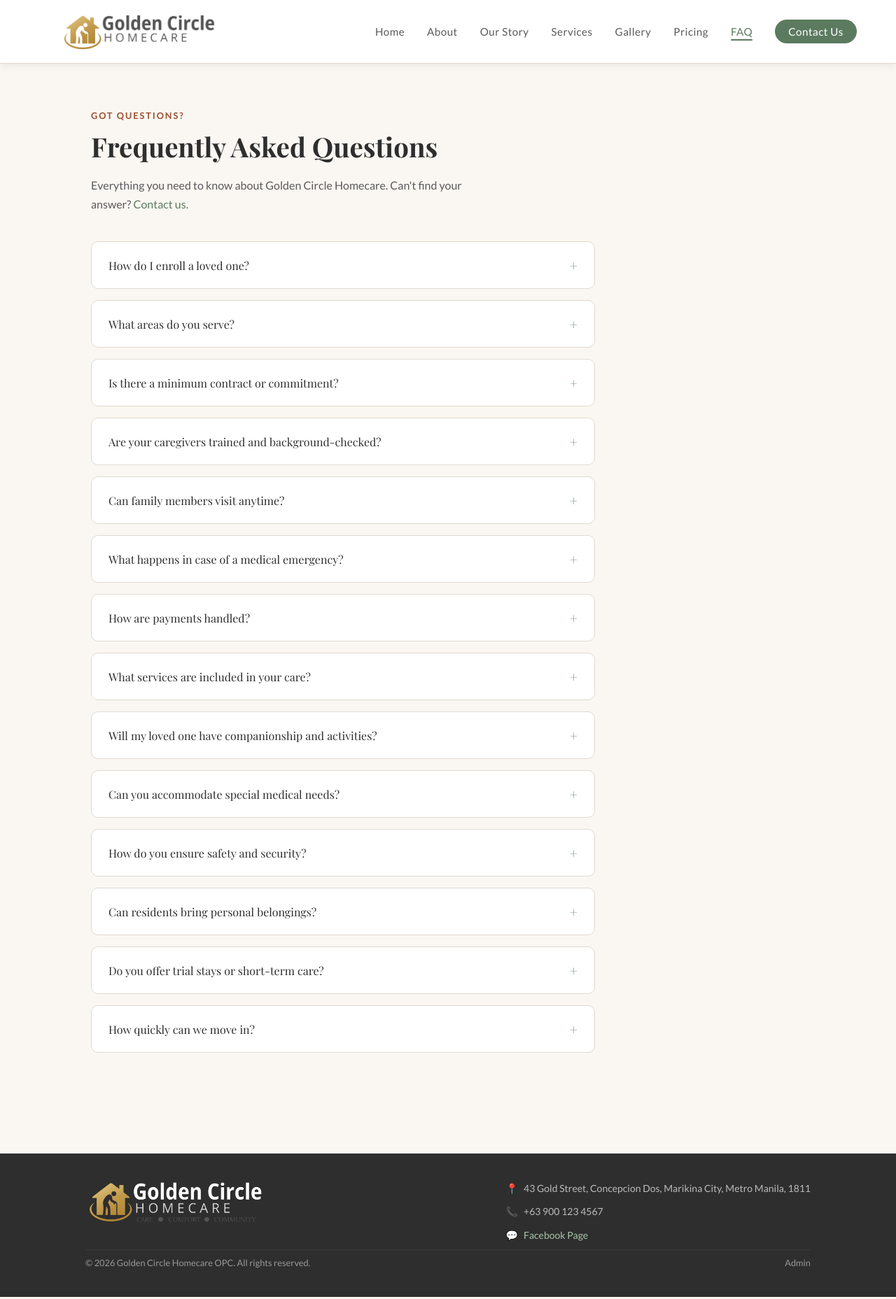
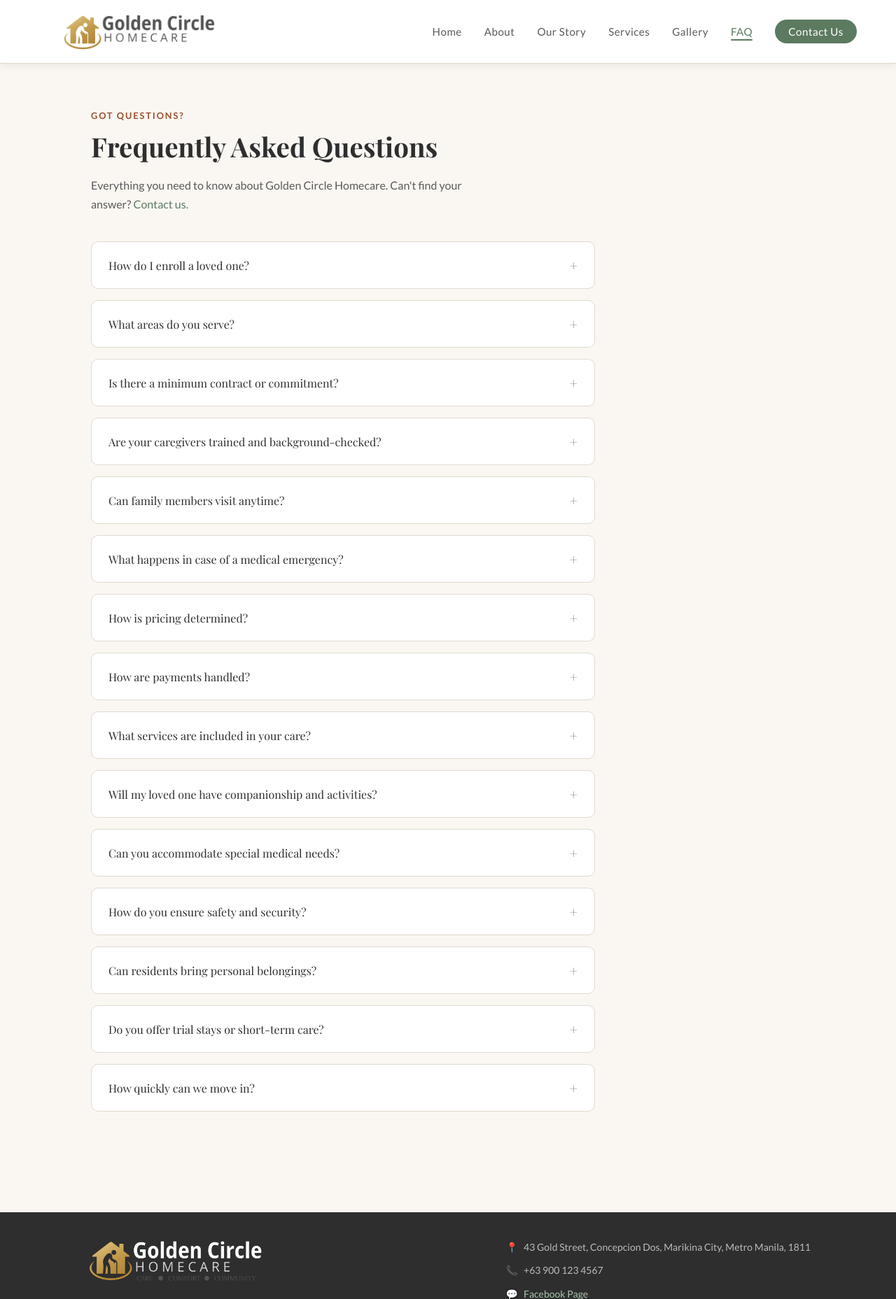
Before and after one commit to Joloham/capati-homecare-website, a Flask app: page /faq in a window 1280 px wide. Shown: the top 1857 px of the page at 70% size. Run offline with Flask 3, Linux system fonts and the light colour scheme.

Commit message:
removed pricing page entirely for the time being.

```diff
--- a/app.py
+++ b/app.py
@@ -8,7 +8,7 @@ from supabase import create_client
 from datetime import timedelta
 import os
 
-VALID_PAGES = {"about", "our-story", "services", "gallery", "pricing", "faq", "contact"}
+VALID_PAGES = {"about", "our-story", "services", "gallery", "faq", "contact"}
 BASE_DIR = os.path.dirname(os.path.abspath(__file__))
 
 app = Flask(
@@ -73,7 +73,7 @@ def sitemap():
         "/our-story",
         "/services",
         "/gallery",
-        "/pricing",
+        #"/pricing",
         "/faq",
         "/contact"
     ]
--- a/templates/components/navbar.html
+++ b/templates/components/navbar.html
@@ -16,7 +16,7 @@
     <li><a href="/our-story">Our Story</a></li>
     <li><a href="/services">Services</a></li>
     <li><a href="/gallery">Gallery</a></li>
-    <li><a href="/pricing">Pricing</a></li>
+    <!-- <li><a href="/pricing">Pricing</a></li> -->
     <li><a href="/faq">FAQ</a></li>
     <li><a href="/contact" class="nav-cta">Contact Us</a></li>
   </ul>
--- a/templates/faq.html
+++ b/templates/faq.html
@@ -104,6 +104,11 @@
       </div>
 
       <div class="faq-item">
+        <button class="faq-question" onclick="toggleFaq(this)">How is pricing determined?<span class="faq-icon">+</span></button>
+        <div class="faq-answer">Rates vary based on your loved one's care needs and are determined during a personal assessment. Contact us for a personalized quotation    .</div>
+      </div>
+
+      <div class="faq-item">
         <button class="faq-question" onclick="toggleFaq(this)">How are payments handled?<span class="faq-icon">+</span></button>
         <div class="faq-answer">We provide clear, transparent pricing with no hidden fees. Payment terms and schedules will be discussed during enrollment.</div>
       </div>
```
